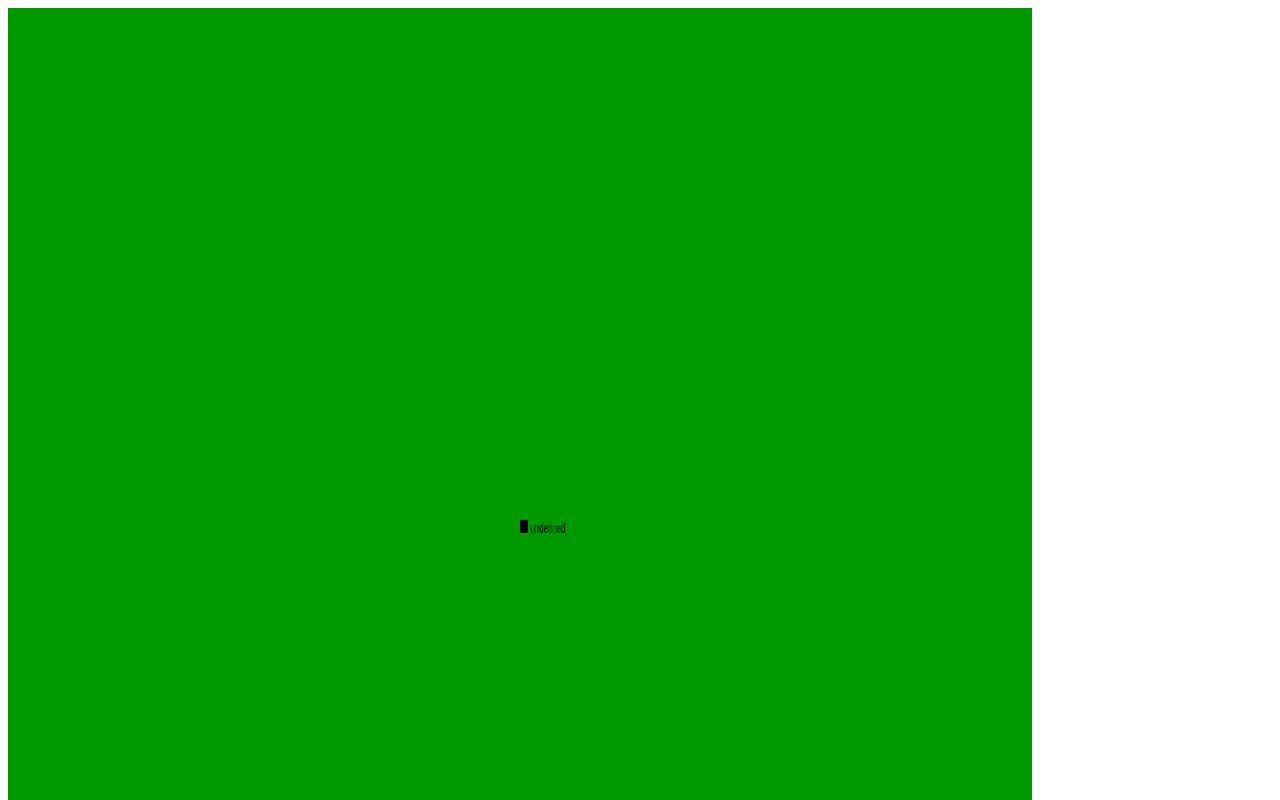
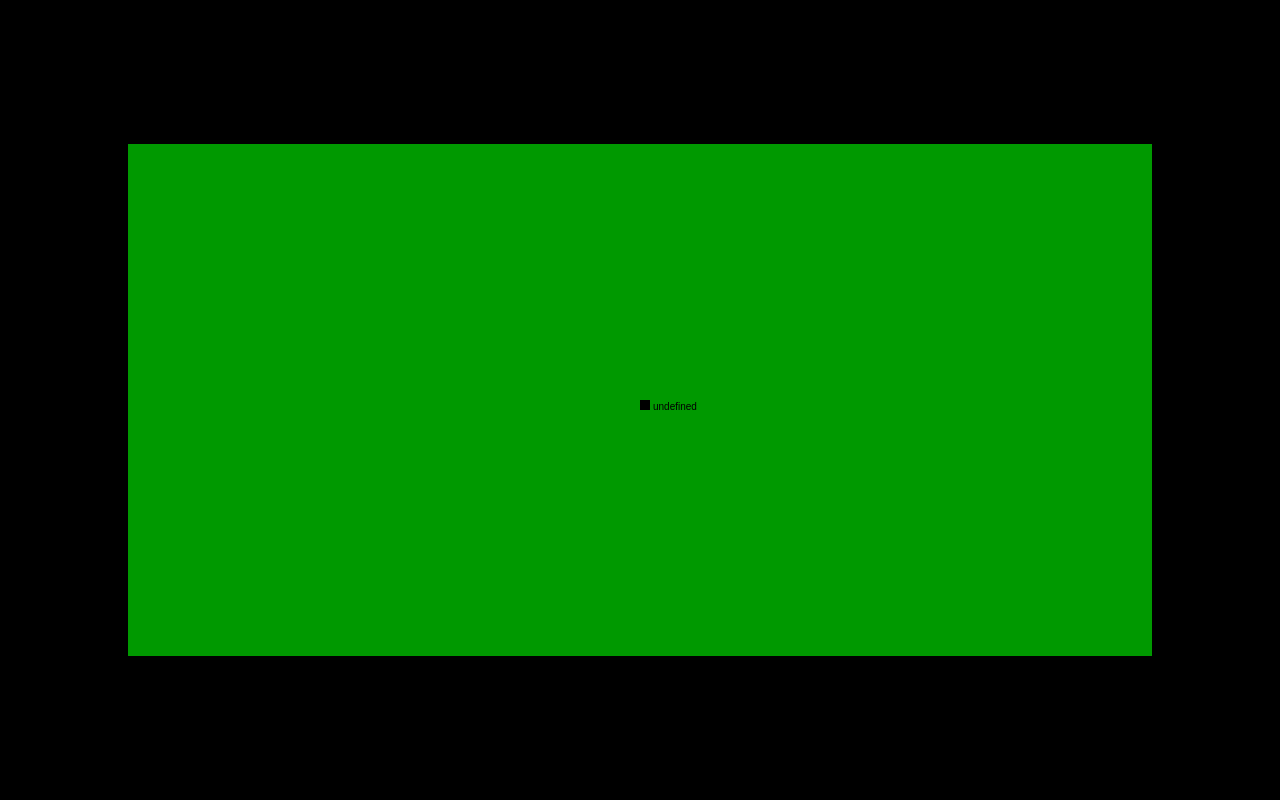
Before and after one commit to jdspugh/beatmeifyoucan.xyz, a plain HTML site: page website/game.html in a window 1280 px wide. Shown: the top 800 px of the page. Drawn offline with Linux system fonts and the light colour scheme.

Commit message:
fixed support for panning and zooming

```diff
--- a/website/game.html
+++ b/website/game.html
@@ -2,12 +2,13 @@
 <head>
   <meta name="viewport" content="width=device-width,initial-scale=1.0" />
 </head>
-<body>
-  <canvas style="width:1024px;height:1024px"></canvas>
+<body style="margin:0;display:flex;justify-content:center;align-items:center;background-color:#000;">
+  <canvas width="1024" height="512"></canvas>
 </body>
 <script>
 const $=s=>document.querySelector(s),$$=s=>document.querySelectorAll(s),D=console.log
-const c=$('canvas').getContext('2d');w=c.canvas.width=window.innerWidth;h=c.canvas.height=window.innerHeight
+// const c=$('canvas').getContext('2d');w=c.canvas.width=window.innerWidth;h=c.canvas.height=window.innerHeight
+const C=$('canvas');c=C.getContext('2d');w=c.canvas.width;h=c.canvas.height
 const a=new Map,d=10
 let x=w/2|0,y=h/2|0,nx=ny=vx=vy=0,tx=ty=null,k=[],u=JSON.parse(localStorage.getItem('u'))||{}
 
@@ -26,8 +27,11 @@ onkeydown=e=>{if(e.repeat)return;tx=ty=0;k.push(e.key);if('q'==e.key)w.close()}
 onkeyup=e=>{nx=ny=0;delete k[k.indexOf(e.key)];k=k.filter(e=>e)}
 
 // mouse/touch movement
-onmousedown=e=>{tx=e.clientX|0;ty=e.clientY|0}
-ontouchstart=e=>{e=e.touches[0];tx=e.clientX|0;ty=e.clientY|0}
+C.addEventListener('mousedown',e=>{D('e=',e);tx=e.offsetX|0;ty=e.offsetY|0})
+// onmousedown=e=>{const r=e.target.getBoundingClientRect();tx=e.pageX-r.left|0;ty=e.pageY-r.top|0}
+// onmousedown=e=>{tx=e.layerX|0;ty=e.layerY|0}
+// ontouchstart=e=>{e=e.touches[0];tx=e.clientX|0;ty=e.clientY|0}
+C.addEventListener('touchstart',e=>{e=e.touches[0];tx=e.offsetX|0;ty=e.offsetX|0})
 
 const r=(x,y,n)=>{c.fillStyle='#000';c.fillRect(x,y,d,d);c.fillText(n,x+d+3,y+d)}
 requestAnimationFrame(function f(){
@@ -42,9 +46,10 @@ requestAnimationFrame(function f(){
   if(vx!=nx||vy!=ny){if(w.OPEN==w.readyState)ws.send(`${x} ${y} ${nx} ${ny}`),vx=nx,vy=ny}
   // character render
   x+=vx;y+=vy;x&=1023;y&=1023;r(x,y,u.n)
+  // D(x,y,vx,vy)
 
   a.forEach((p,i)=>{
-    D('p=',p)
+    // D('p=',p)
     p.x+=p.vx;p.y+=p.vy;p.x&=1023;r(p.x,p.y,i+' '+p.n)
   })
 
```
